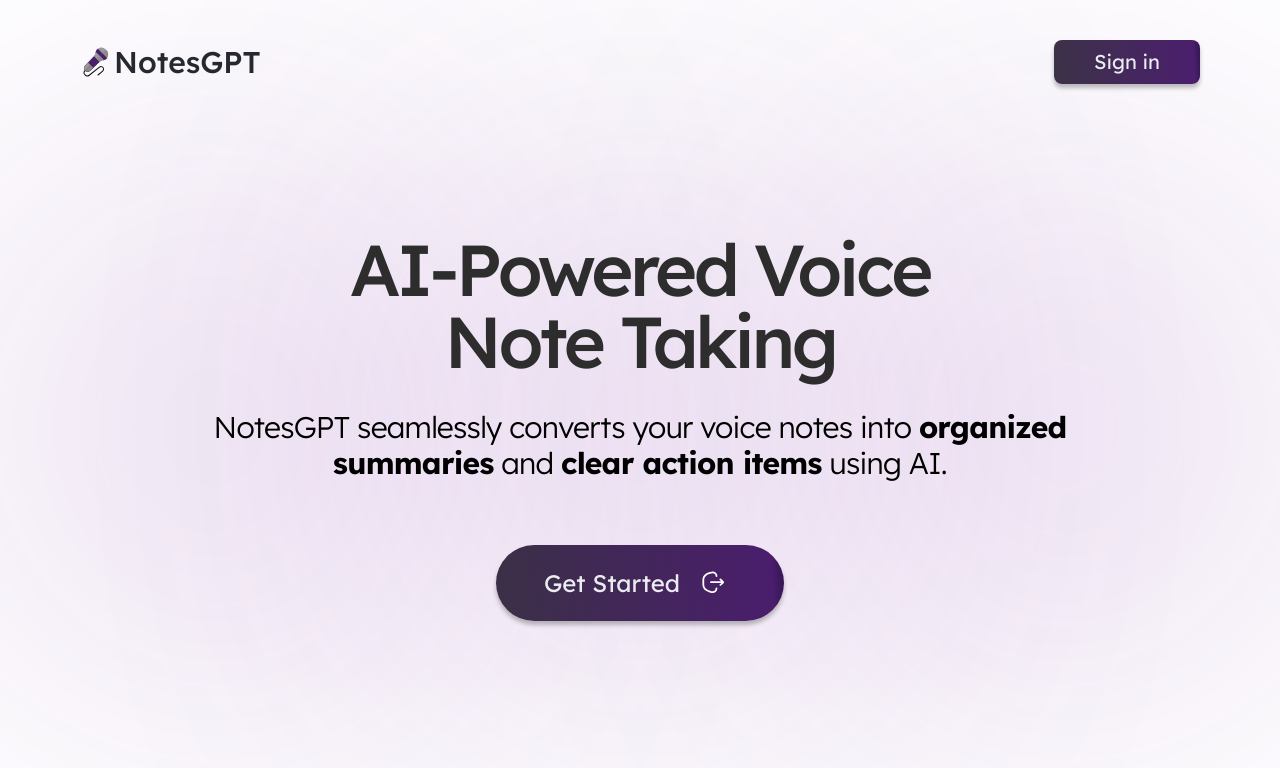
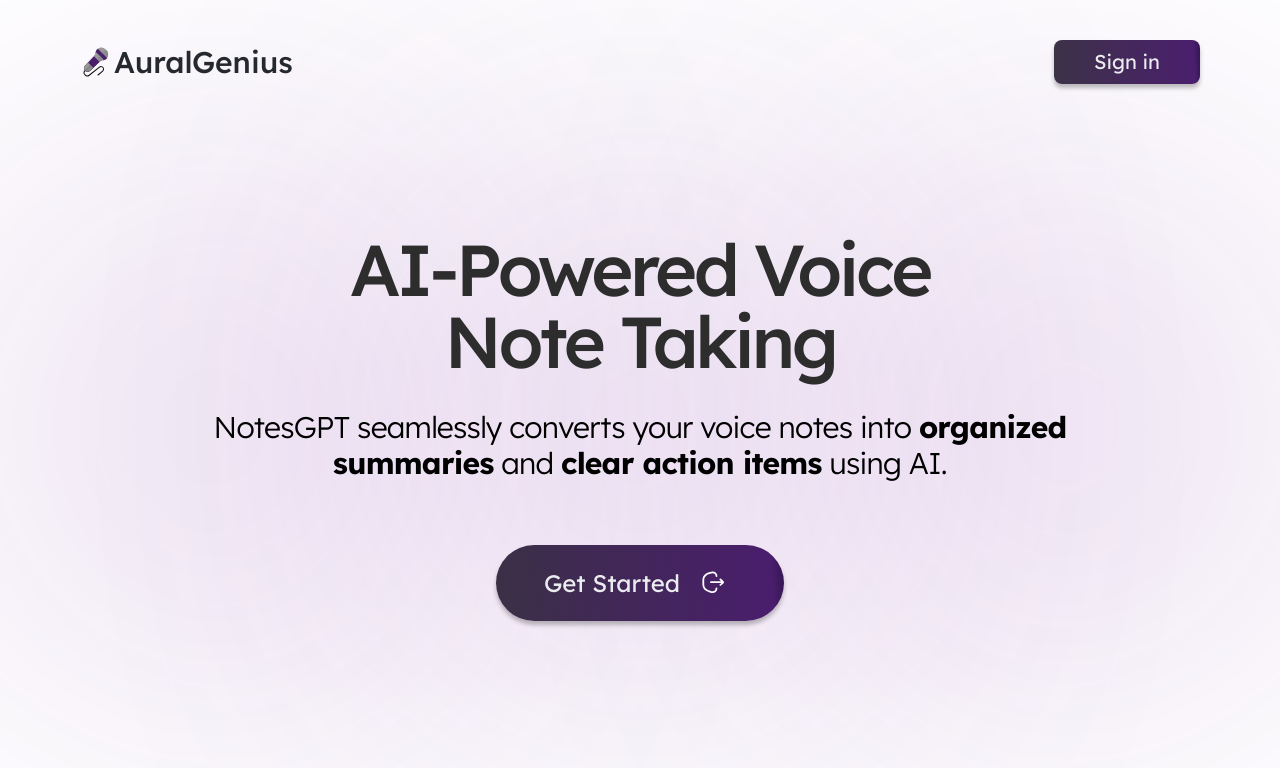
Before and after one commit to zhiwei-w-luo/auralgenius, a Next.js app: page / in a window 1280 px wide. Shown: the top 768 px of the page. Built offline with nearby package versions, Linux system fonts and the light colour scheme; no server answers.

Commit message:
rename Nodes To AuralGenius

```diff
--- a/components/ui/Header.tsx
+++ b/components/ui/Header.tsx
@@ -22,7 +22,7 @@ const Header = () => {
             className="h-5 w-5 md:h-8 md:w-8"
           />
           <h1 className="text-xl font-medium text-[#25292F] md:text-3xl">
-            NotesGPT
+          AuralGenius
           </h1>
         </Link>
         {/* buttons */}
```
